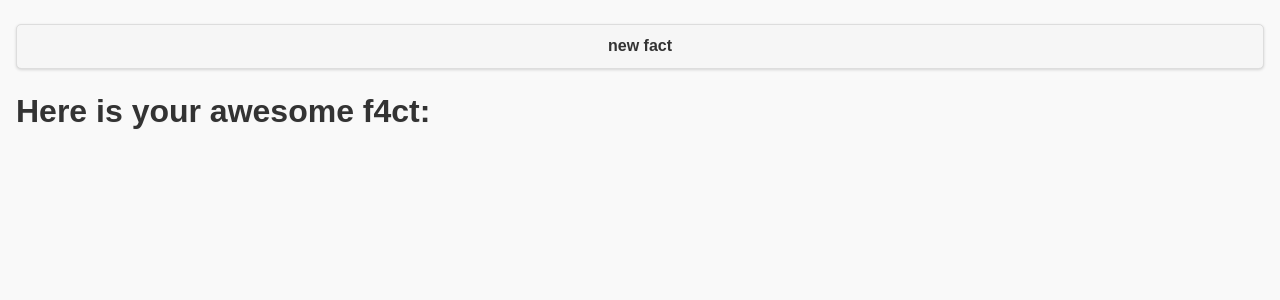
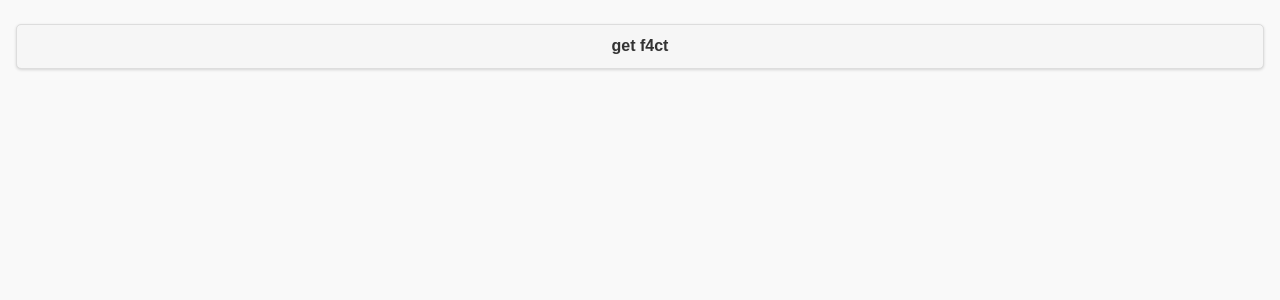
Before and after one commit to bakopf/The-Facts-Page, a PHP site: page /fact_page.php in a window 1280 px wide. Shown: the part 45-345 px from the top of the page. Run offline with PHP 8.4, Linux system fonts and the light colour scheme; data that the repository does not hold is empty.

Commit message:
get fact with ajax

```diff
--- a/database/read_fact.php
+++ b/database/read_fact.php
@@ -4,4 +4,5 @@
     $sql = "SELECT * FROM facttable ORDER BY RAND() LIMIT 1";
 	$result = mysqli_query($mysqli, $sql);
     $fact = $result->fetch_assoc();
+    echo $fact['fact'];
 ?>
--- a/fact_page.php
+++ b/fact_page.php
@@ -2,16 +2,29 @@
 include('includes/header.php');
 include('database/read_fact.php');
 ?>
-
- <div data-role="content">
- 	  <a onclick="window.location.reload(true);" class="reload" data-role="button">new fact</a>
-      <h1>Here is your awesome f4ct:</h1>
+<script>
+$(document).ready(function(){
+	$(".reload").click(function(){
+		$.ajax({
+		  type: "POST",
+		  url: "database/read_fact.php",
+		  datatype: "html",
+		  success: function(data) {
+		    $("#fact").html(data);
+		    }
+		});
+	});
+});
 
 
 
-      <p><?php echo $fact['fact'];?></p>
+</script>
 
-   </div>
+	<div data-role="content">
+    	<a class="reload" data-role="button">get f4ct</a>
+
+    	<p id="fact"></p>
+    </div>
 
 <?php
 include('includes/footer.php');
```
